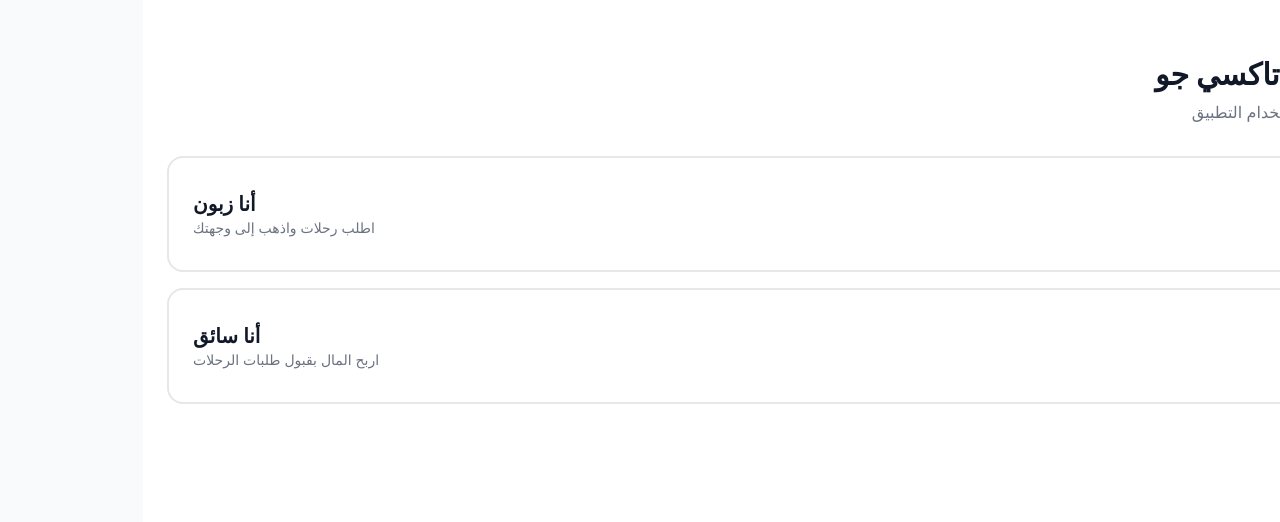
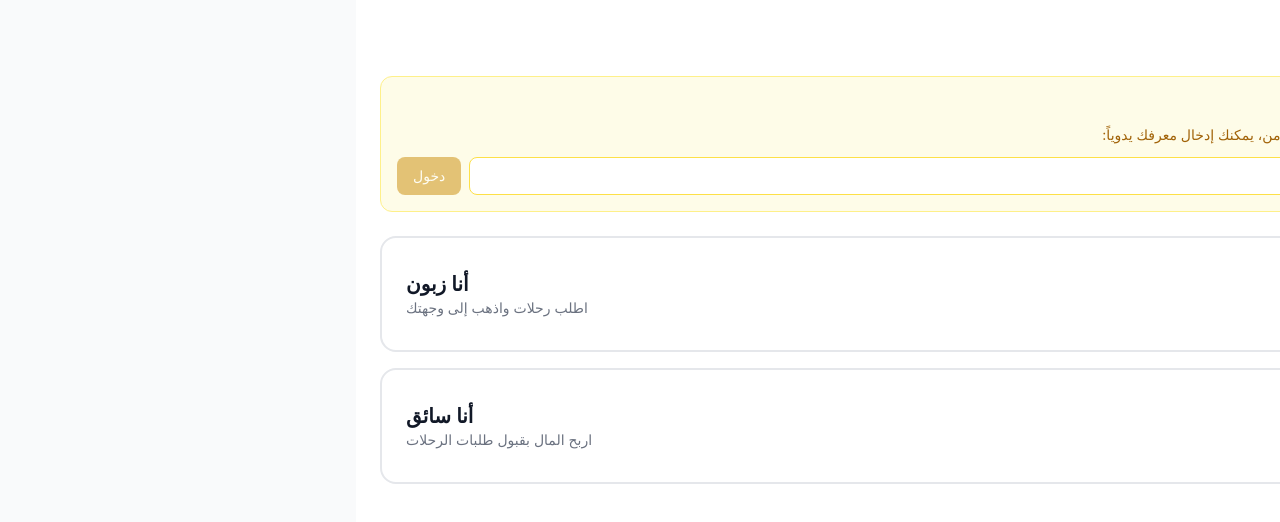
Before and after one commit to bukamal/TaxiGo, a React (Vite) app in the folder frontend/: page /choose-role in a window 1280 px wide. Shown: the part 170-692 px from the top of the page. Built offline with nearby package versions, Linux system fonts and the light colour scheme; no server answers; the HTML template or start-up script is replaced by a standard one.

Commit message:
إصلاح TelegramContext مع انتظار أطول، وإضافة إدخال يدوي لمعرف الأدمن عند فشل WebApp

```diff
--- a/frontend/src/context/TelegramContext.tsx
+++ b/frontend/src/context/TelegramContext.tsx
@@ -7,20 +7,43 @@ const TelegramContext = createContext<TelegramContextType>({ tg: null, user: nul
 export function TelegramProvider({ children }: { children: React.ReactNode }) {
     const [tg, setTg] = useState<any>(null)
     const [user, setUser] = useState<TelegramUser | null>(null)
-    const [isReady, setIsReady] = useState(true) // ✅ جاهز دائمًا
+    const [isReady, setIsReady] = useState(false)
 
     useEffect(() => {
+        let attempts = 0
+        const maxAttempts = 10
+
+        const tryGetUser = () => {
             const app = (window as any).Telegram?.WebApp
             if (app) {
                 console.log('✅ Telegram WebApp found')
                 app.ready()
                 app.expand()
                 setTg(app)
-            setUser(app.initDataUnsafe?.user)
+
+                const userData = app.initDataUnsafe?.user
+                if (userData) {
+                    console.log('👤 User data:', userData)
+                    setUser(userData)
+                    setIsReady(true)
+                    return
                 } else {
-            console.log('⚠️ No Telegram WebApp, running in browser mode')
+                    console.warn('⚠️ WebApp found but no user data yet')
                 }
-        // لا نغير isReady - يبقى true
+            } else {
+                console.warn('⚠️ Telegram WebApp not found')
+            }
+
+            attempts++
+            if (attempts < maxAttempts) {
+                setTimeout(tryGetUser, 500)
+            } else {
+                console.error('❌ Failed to get Telegram user after max attempts')
+                setIsReady(true) // جاهز لكن بدون مستخدم
+            }
+        }
+
+        tryGetUser()
     }, [])
 
     return (
--- a/frontend/src/pages/RoleSelectionPage.tsx
+++ b/frontend/src/pages/RoleSelectionPage.tsx
@@ -3,7 +3,7 @@ import { useNavigate } from 'react-router-dom'
 import { useTelegram } from '../context/TelegramContext'
 import { createSupabaseClient } from '../lib/supabaseClient'
 import { useLanguage } from '../context/LanguageContext'
-import { User, Car, Shield } from 'lucide-react'
+import { User, Car, Shield, AlertCircle } from 'lucide-react'
 
 export default function RoleSelectionPage() {
     const { user: tgUser } = useTelegram()
@@ -11,11 +11,13 @@ export default function RoleSelectionPage() {
     const { t } = useLanguage()
     const [isAdmin, setIsAdmin] = useState(false)
     const [loading, setLoading] = useState(false)
+    const [manualId, setManualId] = useState('')
+    const [showManual, setShowManual] = useState(false)
 
     useEffect(() => {
         const userId = tgUser?.id?.toString()
         if (!userId) {
-            alert('❌ لا يوجد معرف تيليجرام (tgUser = null)')
+            setShowManual(true)
             return
         }
 
@@ -28,33 +30,38 @@ export default function RoleSelectionPage() {
                     .eq('key', 'admin_telegram_id')
                     .single()
 
-                if (error) {
-                    alert('❌ خطأ في جلب app_settings:\n' + error.message)
-                    return
-                }
+                if (error) return
 
-                const adminId = String(data?.value || '')
-                alert('🟢 معرفي: ' + userId + '\n🟢 معرف الأدمن في القاعدة: ' + adminId)
-
+                const adminId = String(data?.value || '').replace(/"/g, '')
                 if (adminId === userId) {
                     setIsAdmin(true)
-                    alert('✅ أنا الأدمن! سيظهر الزر.')
-                } else {
-                    alert('❌ لست الأدمن. المعرفان مختلفان.')
                 }
             } catch (e) {
-                alert('❌ استثناء:' + e)
+                console.error(e)
             }
         }
 
         checkAdmin()
     }, [tgUser])
 
-    const handleAdminLogin = async () => {
-        const userId = tgUser?.id?.toString()
-        if (!userId) return
+    const handleAdminLogin = async (forcedId?: string) => {
+        const userId = forcedId || tgUser?.id?.toString()
+        if (!userId) return alert('الرجاء إدخال معرف تيليجرام')
         setLoading(true)
         const supabase = createSupabaseClient(userId)
+
+        // تحقق سريع من كونه أدمن
+        const { data: settings } = await supabase
+            .from('app_settings')
+            .select('value')
+            .eq('key', 'admin_telegram_id')
+            .single()
+
+        const adminId = String(settings?.value || '').replace(/"/g, '')
+        if (adminId !== userId) {
+            setLoading(false)
+            return alert('هذا المعرف ليس الأدمن')
+        }
 
         await supabase.from('profiles').upsert({
             telegram_id: userId,
@@ -74,6 +81,35 @@ export default function RoleSelectionPage() {
             <div className="flex-1 flex flex-col justify-center">
                 <h1 className="text-3xl font-bold mb-2 dark:text-white">{t('role.title')}</h1>
                 <p className="text-gray-500 dark:text-gray-400 mb-8">{t('role.subtitle')}</p>
+
+                {showManual && (
+                    <div className="mb-6 p-4 bg-yellow-50 dark:bg-yellow-900/20 rounded-xl border border-yellow-200 dark:border-yellow-700">
+                        <div className="flex items-center gap-2 mb-2">
+                            <AlertCircle className="w-5 h-5 text-yellow-600" />
+                            <span className="font-medium text-yellow-800 dark:text-yellow-200">لم يتم التعرف على حساب تيليجرام</span>
+                        </div>
+                        <p className="text-sm text-yellow-700 dark:text-yellow-300 mb-3">
+                            تأكد من فتح التطبيق من داخل بوت تيليجرام. إذا كنت أدمن، يمكنك إدخال معرفك يدوياً:
+                        </p>
+                        <div className="flex gap-2">
+                            <input
+                                type="text"
+                                value={manualId}
+                                onChange={(e) => setManualId(e.target.value)}
+                                placeholder="أدخل معرف تيليجرام (رقم)"
+                                className="flex-1 px-3 py-2 bg-white dark:bg-gray-800 rounded-lg border border-yellow-300 dark:border-yellow-600 text-sm"
+                            />
+                            <button
+                                onClick={() => handleAdminLogin(manualId)}
+                                disabled={!manualId || loading}
+                                className="px-4 py-2 bg-yellow-600 text-white rounded-lg text-sm font-medium hover:bg-yellow-700 disabled:opacity-50"
+                            >
+                                دخول
+                            </button>
+                        </div>
+                    </div>
+                )}
+
                 <div className="space-y-4">
                     <button
                         onClick={() => navigate('/signup/customer')}
@@ -101,9 +137,9 @@ export default function RoleSelectionPage() {
                         </div>
                     </button>
 
-                    {isAdmin && (
+                    {isAdmin && !showManual && (
                         <button
-                            onClick={handleAdminLogin}
+                            onClick={() => handleAdminLogin()}
                             disabled={loading}
                             className="w-full p-6 border-2 border-purple-300 dark:border-purple-700 rounded-2xl flex items-center gap-4 bg-purple-50 dark:bg-purple-900/20 hover:border-purple-500 transition-colors"
                         >
```
Lines whose indentation alone changed are shown as unchanged.
